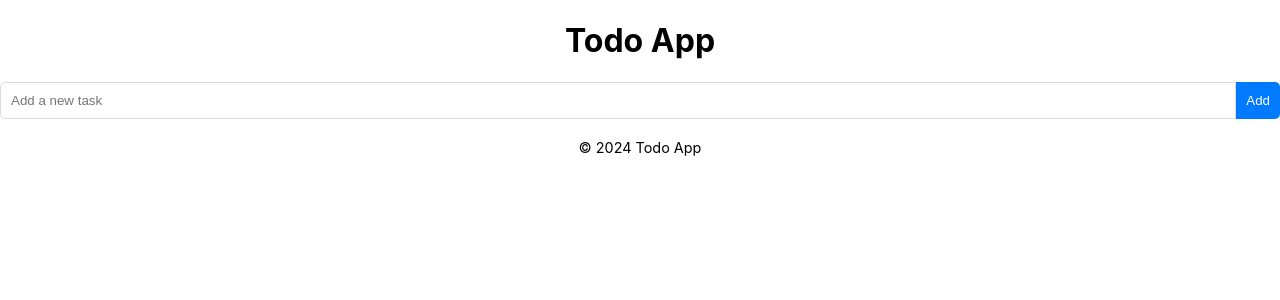
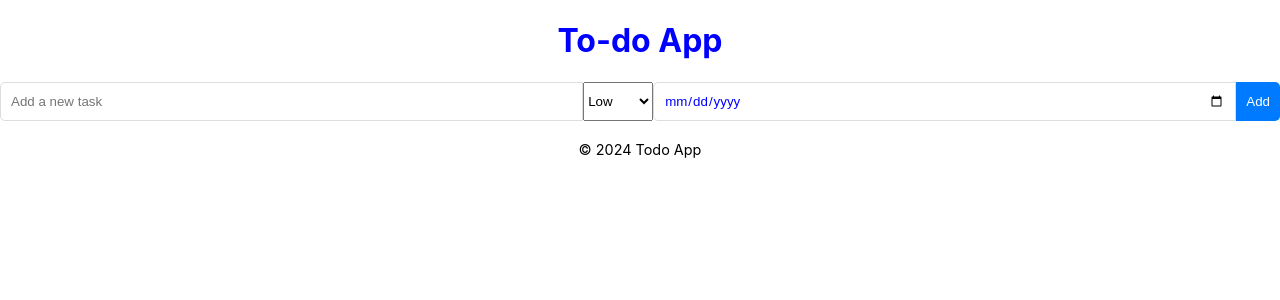
Before and after one commit to davidxv15/ToDo, a React (Create React App) app: page / in a window 1280 px wide. Shown: the top 300 px of the page. Built offline with nearby package versions, Linux system fonts and the light colour scheme.

Commit message:
priority and date add

```diff
--- a/src/App.css
+++ b/src/App.css
@@ -13,11 +13,12 @@ body {
   background-color: #f4f4f4;
   color: #333;
   line-height: 1.6;
+  width: 80%;
 }
 
 /* App Container */
 .app {
-  max-width: 600px;
+  /* max-width: 500px; */
   margin: 50px auto;
   padding: 20px;
   background: #fff;
--- a/src/components/Header.css
+++ b/src/components/Header.css
@@ -5,4 +5,5 @@ header {
 
   header h1 {
     font-size: 2rem;
+    color:blue;
   }
--- a/src/components/Header.jsx
+++ b/src/components/Header.jsx
@@ -6,7 +6,7 @@ import "./Header.css";
 const Header = () => {
   return (
     <header>
-      <h1>Todo App</h1>
+      <h1>To-do App</h1>
     </header>
   );
 };
--- a/src/components/TodoForm.css
+++ b/src/components/TodoForm.css
@@ -8,6 +8,15 @@ form {
     padding: 10px;
     border: 1px solid #ddd;
     border-radius: 5px 0 0 5px;
+    width: 300px;
+    max-width: 100%;
+    align-items: center;
+    justify-content: center;
+  }
+
+  .dateNumbers {
+    color: blue;
+    font-family: Arial, Helvetica, sans-serif;
   }
 
   form button {
--- a/src/components/TodoForm.jsx
+++ b/src/components/TodoForm.jsx
@@ -6,16 +6,24 @@ import "./TodoForm.css"
 const TodoForm = ({ addTodo }) => {
   // Declare state variables
   const [input, setInput] = useState('');
+  const [priority, setPriority] = useState('Low');
+  const [dueDate, setDueDate] = useState('');
 
   // Handle form submission
   const handleSubmit = (e) => {
     e.preventDefault();
     if (input.trim()) {
+      // All inputs and respective fields
       addTodo({
         text: input,
         completed: false,
+        priority: priority,
+        dueDate, dueDate,
       });
+      // To reset form inputs
       setInput('');
+      setPriority('Low');
+      setDueDate('');
     }
   };
 
@@ -27,6 +35,17 @@ const TodoForm = ({ addTodo }) => {
         onChange={(e) => setInput(e.target.value)}
         placeholder="Add a new task"
       />
+      <select value={priority} onChange={(e) => setPriority(e.target.value)}>
+        <option value="Low">Low</option>
+        <option value="Medium">Medium</option>
+        <option value="High">High</option>
+      </select>
+      <input
+      className="dateNumbers"
+        type="date"
+        value={dueDate}
+        onChange={(e) => setDueDate(e.target.value)}
+        />
       <button type="submit">Add</button>
     </form>
   );
--- a/src/components/TodoItem.jsx
+++ b/src/components/TodoItem.jsx
@@ -1,11 +1,24 @@
-// Import statements
+// components/TodoItem.jsx
 import React from 'react';
+// import './TodoItem.css'
 
-// Functional component
-const TodoItem = ({ todo, index, removeTodo }) => {
+// Functional component TodoItem that receives and displays various props
+const TodoItem = ({ text, completed, index, priority, dueDate, removeTodo }) => {
   return (
     <li>
-      {todo.text}
+      {/* Display the todo text */}
+      <span>{text}</span>
+
+      {/* Display the completion status */}
+      <span>{completed ? '✔️' : '❌'}</span>
+
+      {/* Display the priority level */}
+      <span>Priority: {priority}</span>
+
+      {/* Display the due date */}
+      <span>Due: {dueDate}</span>
+
+      {/* Button to remove the todo item */}
       <button onClick={() => removeTodo(index)}>Remove</button>
     </li>
   );
--- a/src/components/TodoList.css
+++ b/src/components/TodoList.css
@@ -8,6 +8,7 @@ ul {
     display: flex;
     justify-content: space-between;
     align-items: center;
+    color: blue;
     background: #f4f4f4;
     margin-bottom: 10px;
     padding: 10px;
@@ -16,7 +17,7 @@ ul {
   }
 
   li button {
-    background: #df0b20;
+    background: #ca2838;
     color: #fff;
     border: none;
     border-radius: 5px;
@@ -25,5 +26,5 @@ ul {
   }
 
   li button:hover {
-    background: #c82333;
+    background: #72262e;
   }
--- a/src/components/TodoList.jsx
+++ b/src/components/TodoList.jsx
@@ -1,14 +1,22 @@
-// Import statements
+// components/TodoList.jsx
 import React from 'react';
-import "./TodoList.css";
 import TodoItem from './TodoItem';
+import './TodoList.css'
 
-// Functional component
+// Functional component TodoList that maps over the list of todos and renders TodoItem for each todo
 const TodoList = ({ todos, removeTodo }) => {
   return (
     <ul>
       {todos.map((todo, index) => (
-        <TodoItem key={index} index={index} todo={todo} removeTodo={removeTodo} />
+        <TodoItem
+          key={index}
+          index={index}
+          text={todo.text}
+          completed={todo.completed}
+          priority={todo.priority}
+          dueDate={todo.dueDate}
+          removeTodo={removeTodo}
+        />
       ))}
     </ul>
   );
```
